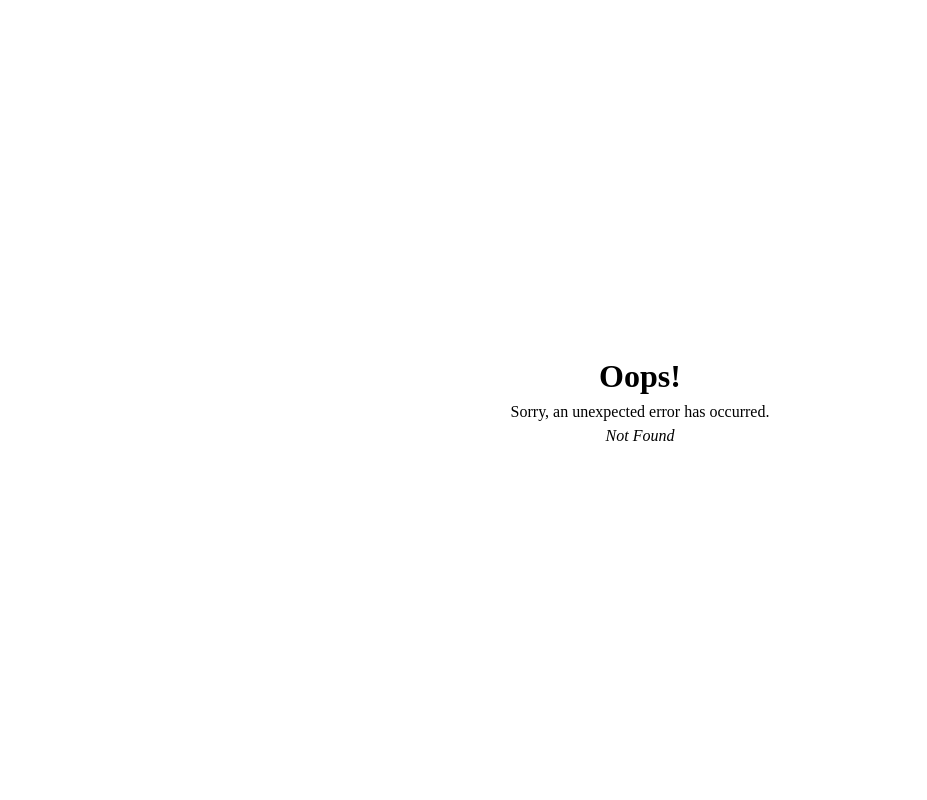
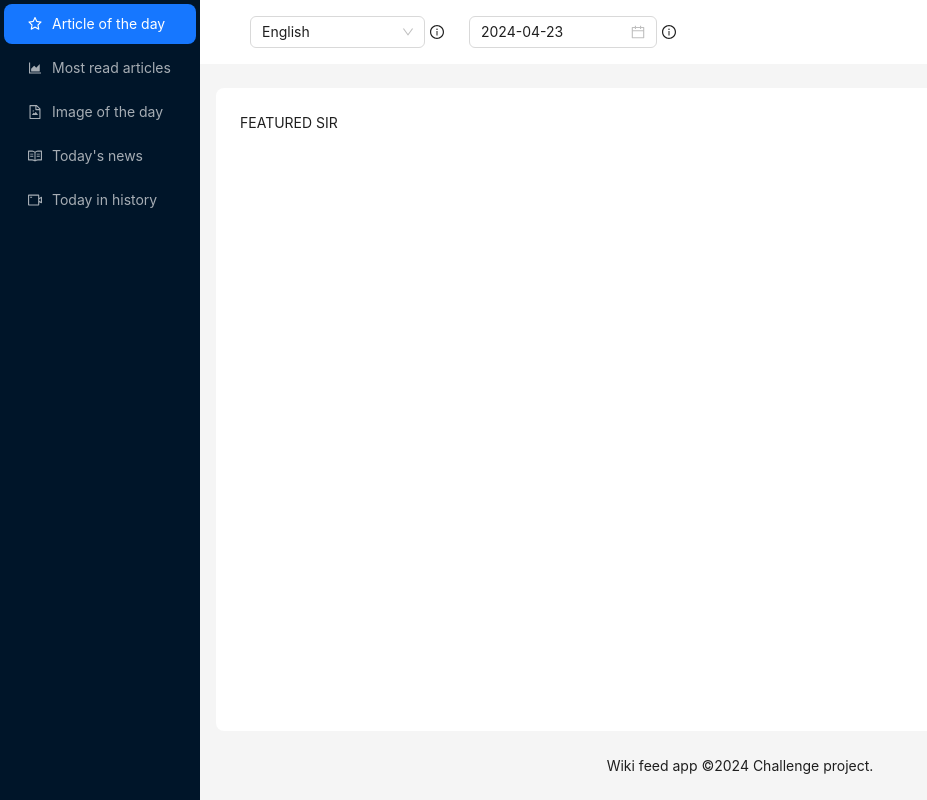
Before and after one commit to franklenny258/front, a React (Vite) app: page /article-of-the-day in a window 1280 px wide. Before the commit this address had no page. Shown: the whole page, without its empty margins (0-927 px from the left). Built offline with nearby package versions, Linux system fonts and the light colour scheme; no server answers.

Commit message:
[FEAT] Basic navigation

```diff
--- a/src/App.tsx
+++ b/src/App.tsx
@@ -1,39 +1,26 @@
 import React from 'react';
-import { UploadOutlined, UserOutlined, VideoCameraOutlined } from '@ant-design/icons';
 import { Outlet } from 'react-router-dom';
-import { Layout, Menu, theme } from 'antd';
+import { Layout, theme } from 'antd';
 import { Header } from './components/Header';
+import { Sidebar } from './components/Sidebar';
+import { useNavigate } from 'react-router-dom';
 
-const { Content, Footer, Sider } = Layout;
-
-const items = [UserOutlined, VideoCameraOutlined, UploadOutlined, UserOutlined].map(
-  (icon, index) => ({
-    key: String(index + 1),
-    icon: React.createElement(icon),
-    label: `nav ${index + 1}`,
-  }),
-);
+const { Content, Footer } = Layout;
 
 const App: React.FC = () => {
   const {
     token: { colorBgContainer, borderRadiusLG },
   } = theme.useToken();
 
+  const navigate = useNavigate();
+
+  React.useEffect(() => {
+    navigate('/article-of-the-day', { replace: true }); // Redirect to /article-of-the-day when App starts
+  }, [navigate]);
+
   return (
     <Layout style={{ height: '100vh' }}>
-      <Sider
-        breakpoint='lg'
-        collapsedWidth='0'
-        onBreakpoint={broken => {
-          console.log(broken);
-        }}
-        onCollapse={(collapsed, type) => {
-          console.log(collapsed, type);
-        }}
-      >
-        <div className='demo-logo-vertical' />
-        <Menu theme='dark' mode='inline' defaultSelectedKeys={['4']} items={items} />
-      </Sider>
+      <Sidebar />
       <Layout>
         <Header />
         <Content style={{ margin: '24px 16px 0' }}>
--- a/src/components/Header/index.tsx
+++ b/src/components/Header/index.tsx
@@ -7,6 +7,9 @@ import dayjs from 'dayjs';
 import { useGetFeed } from '../../api/feed/useGetFeed';
 
 export const Header = () => {
+  const {
+    token: { colorBgContainer },
+  } = theme.useToken();
   const [date, setDate] = React.useState(dayjs(new Date()).format('YYYY/MM/DD'));
   const [language, setLanguage] = React.useState('en');
   const {
@@ -16,24 +19,18 @@ export const Header = () => {
     isError: isUserError,
   } = useGetFeed({ language, date });
 
+  const handleChangeLanguage = (value: string) => {
+    setLanguage(value);
+  };
+
+  const handleChangeDate: DatePickerProps['onChange'] = date => {
+    setDate(date.format('YYYY/MM/DD'));
+  };
+
   // Fetch new data every time date or language is changed
   React.useEffect(() => {
     refetch();
   }, [language, date]);
-
-  const handleChangeLanguage = (value: string) => {
-    setLanguage(value);
-    refetch();
-  };
-
-  const handleChangeDate: DatePickerProps['onChange'] = date => {
-    setDate(date.format('YYYY/MM/DD'));
-    refetch();
-  };
-
-  const {
-    token: { colorBgContainer },
-  } = theme.useToken();
 
   return (
     <Layout.Header style={{ background: colorBgContainer }} className={css.headerContent}>
--- /dev/null
+++ b/src/components/Sidebar/index.tsx
@@ -0,0 +1,59 @@
+import { Layout, Menu, MenuProps } from 'antd';
+import {
+  VideoCameraOutlined,
+  StarOutlined,
+  AreaChartOutlined,
+  FileImageOutlined,
+  ReadOutlined,
+} from '@ant-design/icons';
+import { useNavigate } from 'react-router-dom';
+
+type MenuItem = Required<MenuProps>['items'];
+
+export const Sidebar = () => {
+  const navigate = useNavigate();
+  const navItems: MenuItem = [
+    {
+      key: 'article-of-the-day',
+      label: 'Article of the day',
+      icon: <StarOutlined />,
+    },
+    {
+      key: 'most-read',
+      label: 'Most read articles',
+      icon: <AreaChartOutlined />,
+    },
+    {
+      key: 'image',
+      label: 'Image of the day',
+      icon: <FileImageOutlined />,
+    },
+    {
+      key: 'news',
+      label: "Today's news",
+      icon: <ReadOutlined />,
+    },
+    {
+      key: 'today-in-history',
+      label: 'Today in history',
+      icon: <VideoCameraOutlined />,
+    },
+  ];
+
+  const onChangePage: MenuProps['onClick'] = e => {
+    navigate(`/${e.key}`);
+  };
+
+  return (
+    <Layout.Sider breakpoint='lg' collapsedWidth='0'>
+      <div className='demo-logo-vertical' />
+      <Menu
+        theme='dark'
+        mode='inline'
+        defaultSelectedKeys={['article-of-the-day']}
+        items={navItems}
+        onClick={onChangePage}
+      />
+    </Layout.Sider>
+  );
+};
--- a/src/main.tsx
+++ b/src/main.tsx
@@ -13,7 +13,7 @@ const router = createBrowserRouter([
     errorElement: <ErrorPage />,
     children: [
       {
-        path: '/todays-featured',
+        path: '/article-of-the-day',
         element: <div>FEATURED SIR</div>,
       },
       {
@@ -29,7 +29,7 @@ const router = createBrowserRouter([
         element: <div>NEW SIR</div>,
       },
       {
-        path: '/on-this-day',
+        path: '/today-in-history',
         element: <div>DAY SIR</div>,
       },
     ],
```
